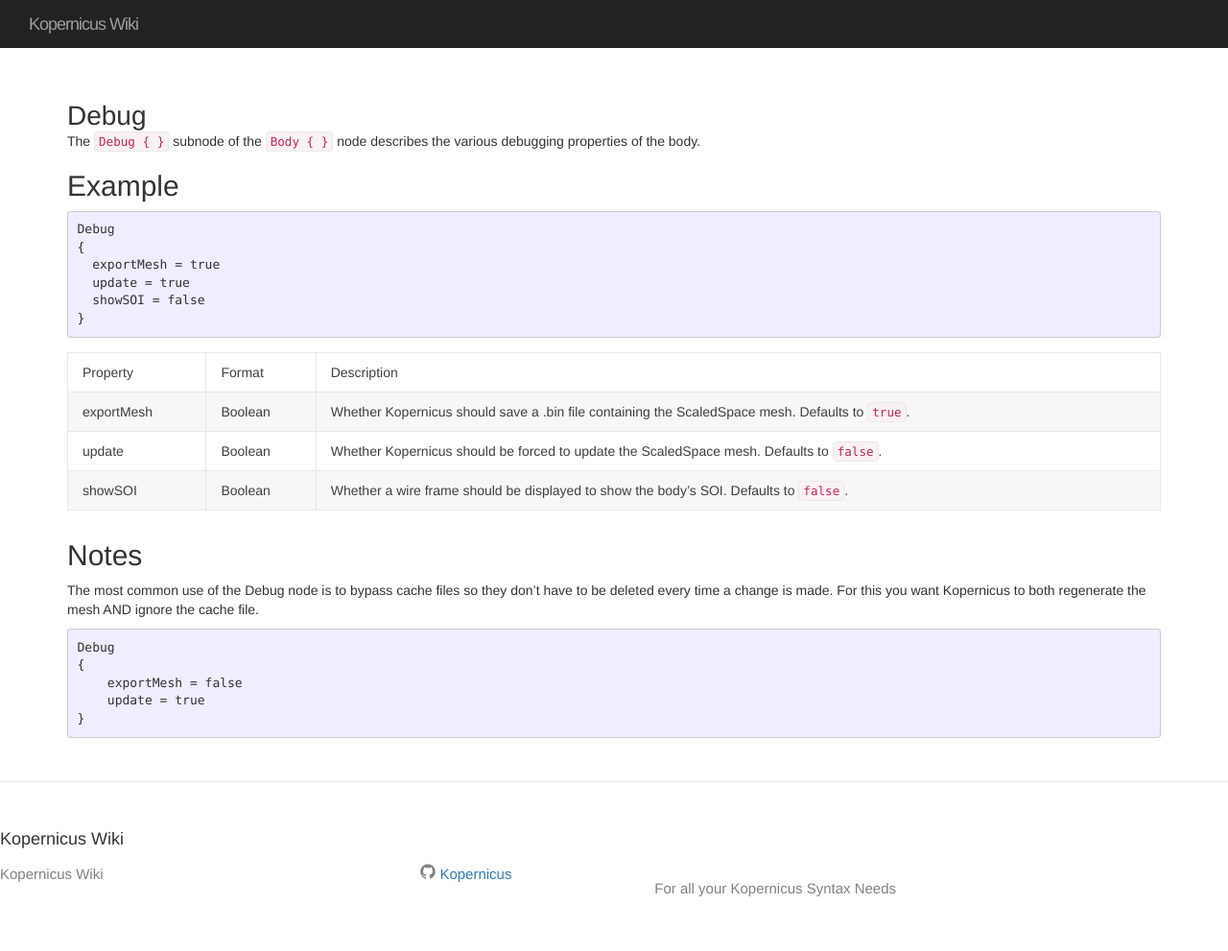
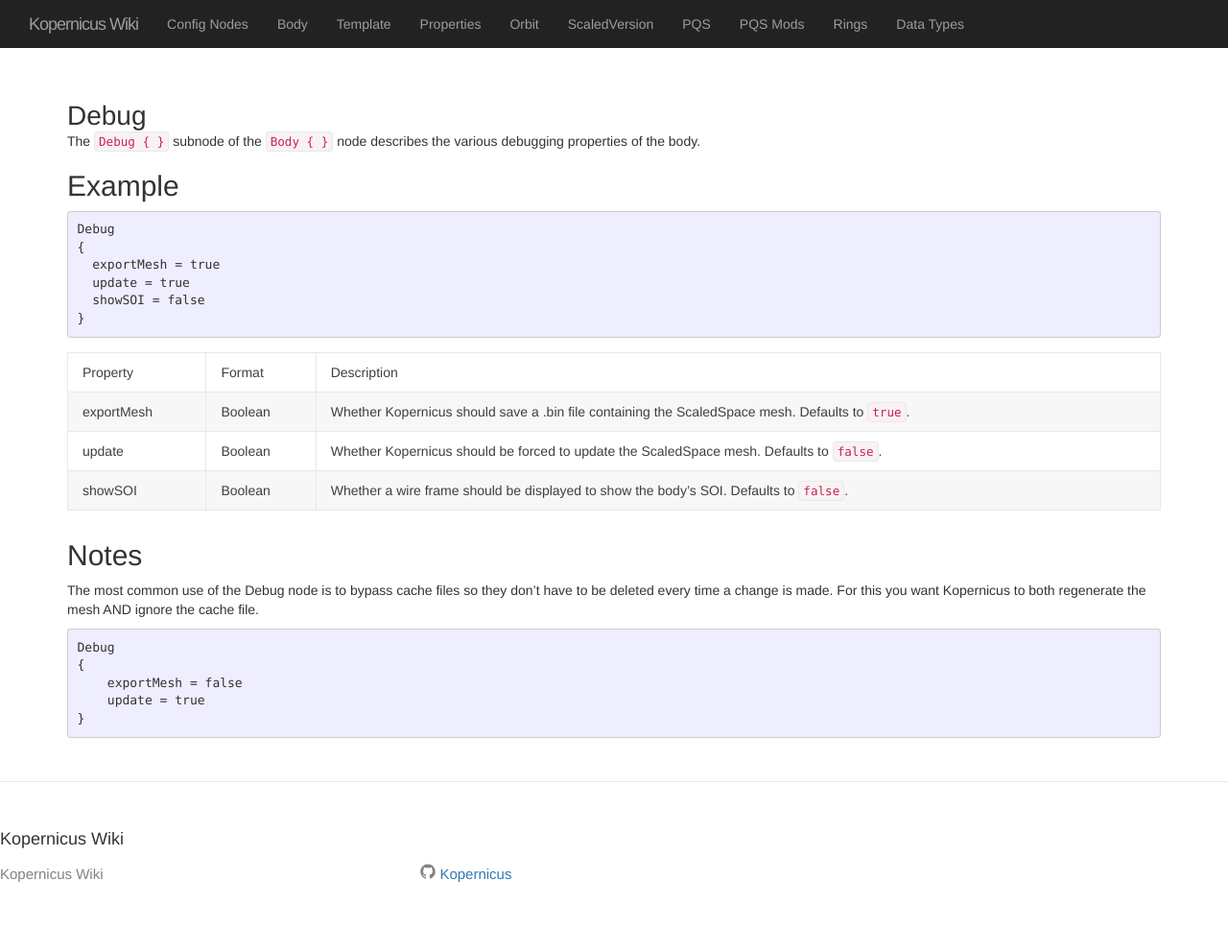
Before and after one commit to Kopernicus/wiki, a Jekyll site: the page built from content/Debug.md, in a window 1280 px wide. Shown: the whole page at 96% size. Built offline with Jekyll 4.4.1, drawn with Linux system fonts in a browser that asks for light colours.

Commit message:
fix header links

```diff
--- a/_config.yml
+++ b/_config.yml
@@ -15,11 +15,11 @@
 # in the templates via {{ site.myvariable }}.
 title: Kopernicus Wiki
 email: ""
-description: For all your Kopernicus Syntax Needs
+description:
 baseurl: "/wiki" # the subpath of your site, e.g. /blog
 url: "" # the base hostname & protocol for your site, e.g. http://example.com
 github_username: Kopernicus
-header_pages: main/ConfigNodes.md, main/Body.md, main/Template.md, main/Properties.md, main/Orbit.md, main/ScaledVersion.md, main/PQS.md, main/PQSMods/PQSMods.md, main/Rings.md, main/datatypes.md
+header_pages: content/ConfigNodes.md, content/Body.md, content/Template.md, content/Properties/Properties.md, content/Orbit.md, content/ScaledVersion/ScaledVersion.md, content/PQSMods/PQS.md, content/PQSMods/PQSMods.md, content/Rings.md, content/datatypes.md
 build_date: 2020-07-27
 
 # Build settings
```
